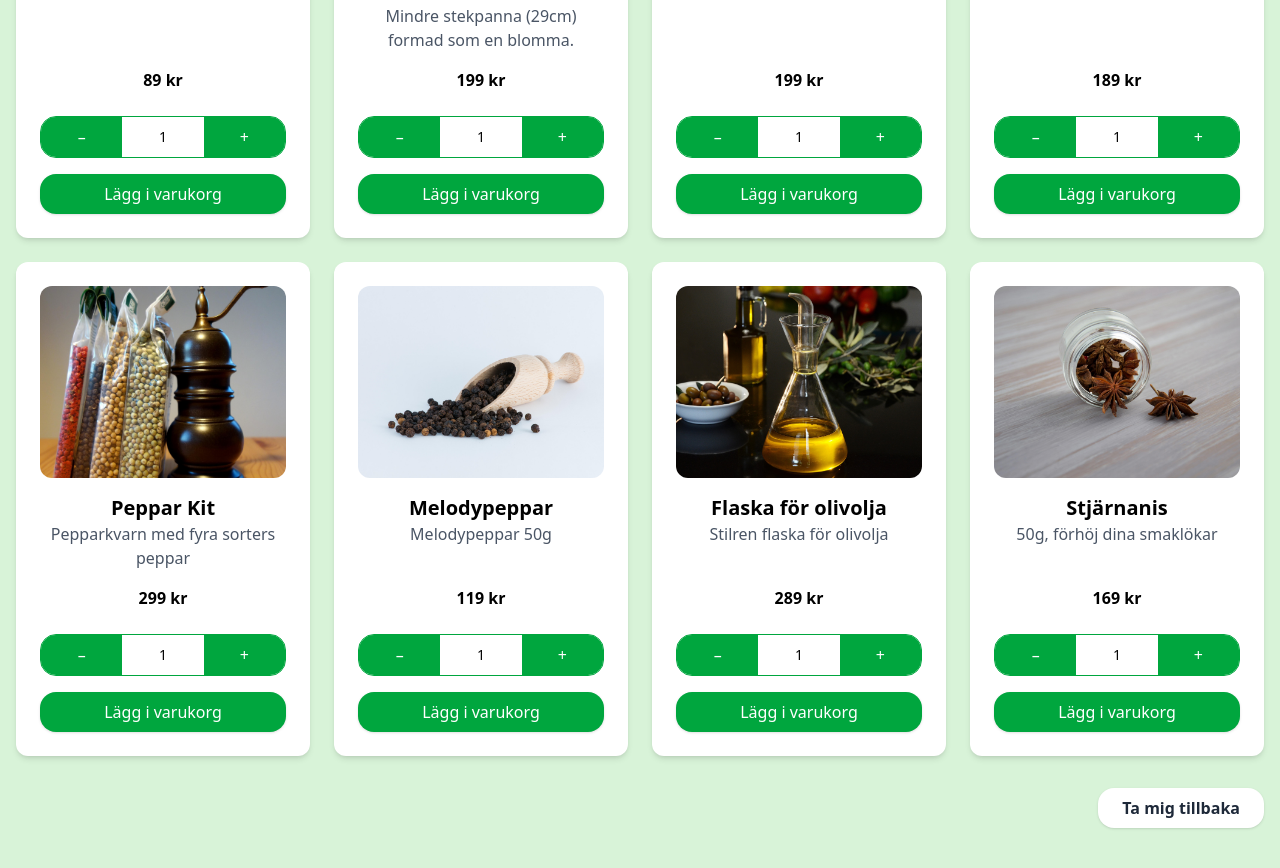
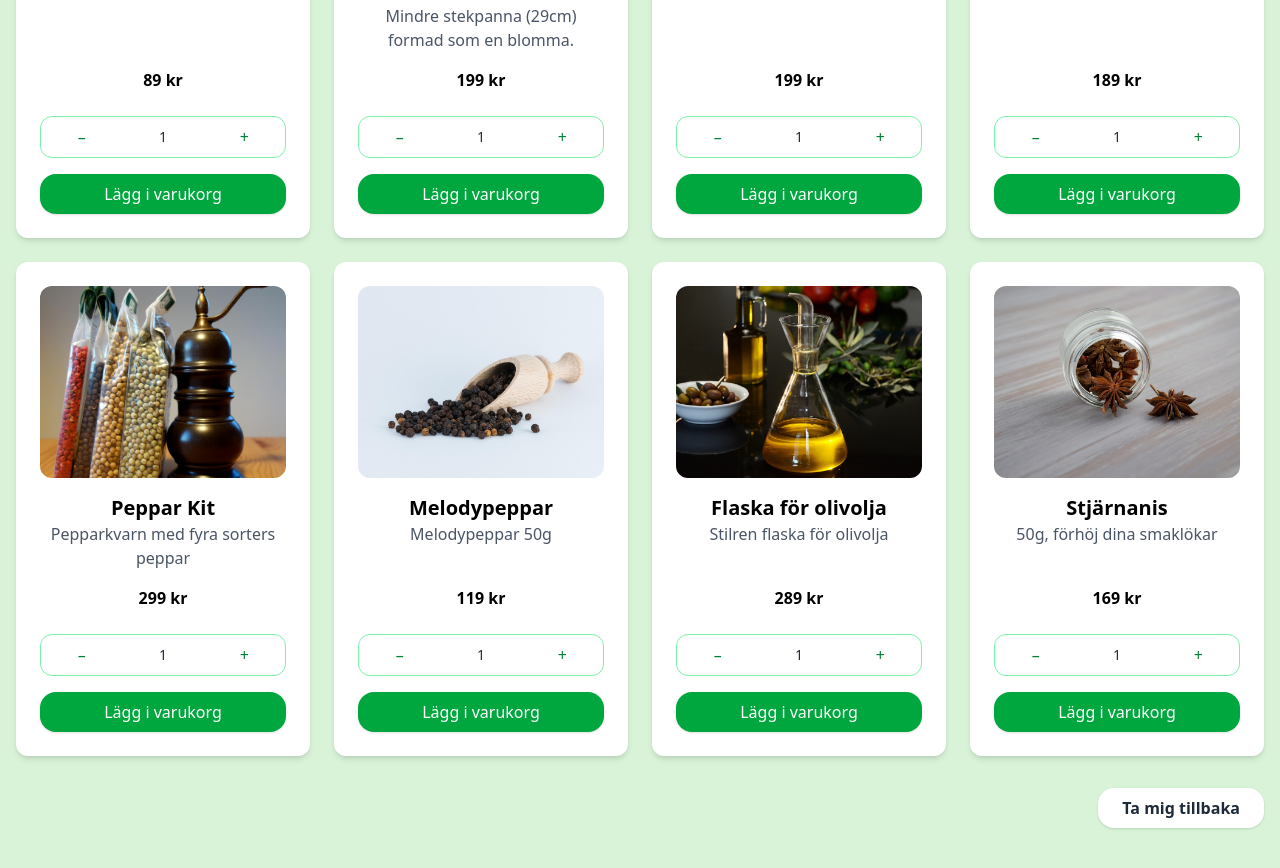
Before and after one commit to Susandstrom/test-brucy, a Next.js app: page /shop in a window 1280 px wide. Shown: the part 804-1672 px from the top of the page. Built offline with nearby package versions, Linux system fonts and the light colour scheme.

Commit message:
wip shop

```diff
--- a/app/(public)/shop/page.tsx
+++ b/app/(public)/shop/page.tsx
@@ -91,22 +91,22 @@ export default function ShopPage() {
 
                   {/* antal */}
                   <div className="w-full mt-6">
-  <div className="flex w-full border border-green-600 rounded-2xl overflow-hidden">
+                    <div className="flex w-full border border-green-300 rounded-xl overflow-hidden">
 
                       <button
                         onClick={() => decrease(product.id)}
-      className="bg-green-600 text-white flex-1 py-2 hover:bg-green-700 transition"
+                        className="flex-1 py-2 text-green-700 hover:bg-green-50 transition"
                       >
                         –
                       </button>
 
-    <div className="flex-1 flex items-center justify-center text-sm font-medium bg-white">
+                      <div className="flex-1 flex items-center justify-center text-sm font-medium text-gray-800">
                         {qty}
                       </div>
 
                       <button
                         onClick={() => increase(product.id)}
-      className="bg-green-600 text-white flex-1 py-2 hover:bg-green-700 transition"
+                        className="flex-1 py-2 text-green-700 hover:bg-green-50 transition"
                       >
                         +
                       </button>
```
Lines whose indentation alone changed are shown as unchanged.
